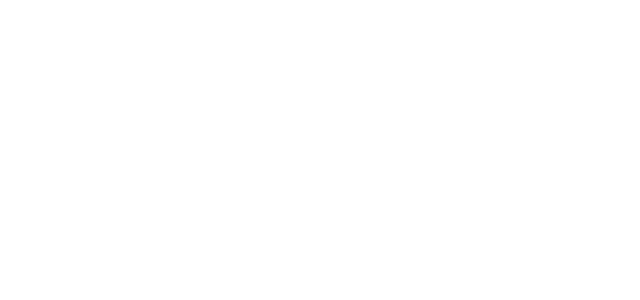
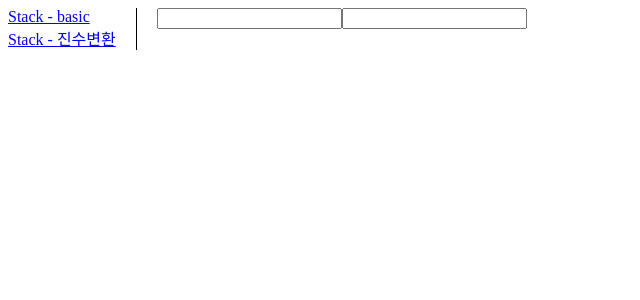
Before and after one commit to jhyoon97/ts-playground, a React (Create React App) app: page /stack-number-base in a window 1280 px wide. Before the commit this address had no page. Shown: the top 300 px of the page, without its empty margins (0-640 px from the left). Built offline with nearby package versions, Linux system fonts and the light colour scheme.

Commit message:
StackNumberBase - 스택을 활용한 진수변환

```diff
--- a/src/RouteList.tsx
+++ b/src/RouteList.tsx
@@ -2,14 +2,15 @@
 
 // pages
 import Main from "pages/Main";
-import Stack from "pages/Stack";
+import StackBasic from "pages/StackBasic";
+import StackNumberBase from "pages/StackNumberBase";
 
 const RouteList = () => {
   return (
     <Routes>
-      <Route path="/">
-        <Route index element={<Main />} />
-        <Route path="/stack" element={<Stack />} />
+      <Route path="/" element={<Main />}>
+        <Route path="/stack-basic" element={<StackBasic />} />
+        <Route path="/stack-number-base" element={<StackNumberBase />} />
       </Route>
     </Routes>
   );
--- a/src/pages/Main.tsx
+++ b/src/pages/Main.tsx
@@ -1,5 +1,30 @@
+import { NavLink, Outlet } from "react-router-dom";
+import { css } from "@emotion/react";
+
+const box = css`
+  display: flex;
+  flex-direction: row;
+`;
+
+const side = css`
+  display: flex;
+  flex-direction: column;
+  padding-right: 20px;
+  margin-right: 20px;
+  border-right: 1px solid #000;
+`;
+
 const Main = () => {
-  return <div>hello world</div>;
+  return (
+    <div css={box}>
+      <div css={side}>
+        <NavLink to="/stack-basic">Stack - basic</NavLink>
+        <NavLink to="/stack-number-base">Stack - 진수변환</NavLink>
+      </div>
+
+      <Outlet />
+    </div>
+  );
 };
 
 export default Main;
--- a/src/pages/Stack.tsx
+++ b/src/pages/StackBasic.tsx
@@ -1,3 +1,4 @@
+/* eslint-disable react/no-array-index-key */
 import { useState } from "react";
 
 // structures
@@ -5,7 +6,7 @@
 
 const stack = new Stack();
 
-const Main = () => {
+const StackBasic = () => {
   const [data, setData] = useState(stack.getItems());
   const [input, setInput] = useState("");
 
@@ -31,8 +32,8 @@
 
   return (
     <div>
-      {data.map((item) => (
-        <div>{item}</div>
+      {data.map((item, index) => (
+        <div key={index}>{item}</div>
       ))}
       <form
         onSubmit={(e) => {
@@ -56,4 +57,4 @@
   );
 };
 
-export default Main;
+export default StackBasic;
--- /dev/null
+++ b/src/pages/StackNumberBase.tsx
@@ -0,0 +1,81 @@
+/* eslint-disable react/no-array-index-key */
+import { useState } from "react";
+
+// structures
+import Stack from "structures/Stack";
+
+const stack = new Stack();
+
+const StackNumberBase = () => {
+  const [results, setResults] = useState<Array<string>>([]);
+  const [numberInput, setNumberInput] = useState("");
+  const [baseInput, setBaseInput] = useState("");
+
+  const calc = (number: number, base: number) => {
+    const division = Math.floor(number / base);
+    if (division === 0) {
+      stack.push(number);
+      return;
+    }
+    stack.push(number % base);
+    calc(division, base);
+  };
+
+  const handleConvert = () => {
+    if (
+      numberInput === "" ||
+      baseInput === "" ||
+      Number.isNaN(Number(numberInput)) ||
+      Number.isNaN(Number(baseInput))
+    ) {
+      return;
+    }
+
+    if (Number(baseInput) > 10) {
+      alert("base number는 10 이하만 가능합니다.");
+      setBaseInput("");
+      return;
+    }
+
+    calc(Number(numberInput), Number(baseInput));
+    let result = "";
+
+    while (!stack.isEmpty()) {
+      result += `${stack.pop()}`;
+    }
+
+    setResults([
+      ...results,
+      `${numberInput}을(를) ${baseInput}진법으로 변환 : ${result}`,
+    ]);
+    stack.clear();
+    setNumberInput("");
+    setBaseInput("");
+  };
+
+  return (
+    <div>
+      {results.map((item, index) => (
+        <div key={index}>{item}</div>
+      ))}
+      <form
+        onSubmit={(e) => {
+          e.preventDefault();
+          handleConvert();
+        }}
+      >
+        <input
+          onChange={(e) => setNumberInput(e.target.value)}
+          value={numberInput}
+        />
+        <input
+          onChange={(e) => setBaseInput(e.target.value)}
+          value={baseInput}
+        />
+        {numberInput && baseInput && <button type="submit">CONVERT</button>}
+      </form>
+    </div>
+  );
+};
+
+export default StackNumberBase;
```
